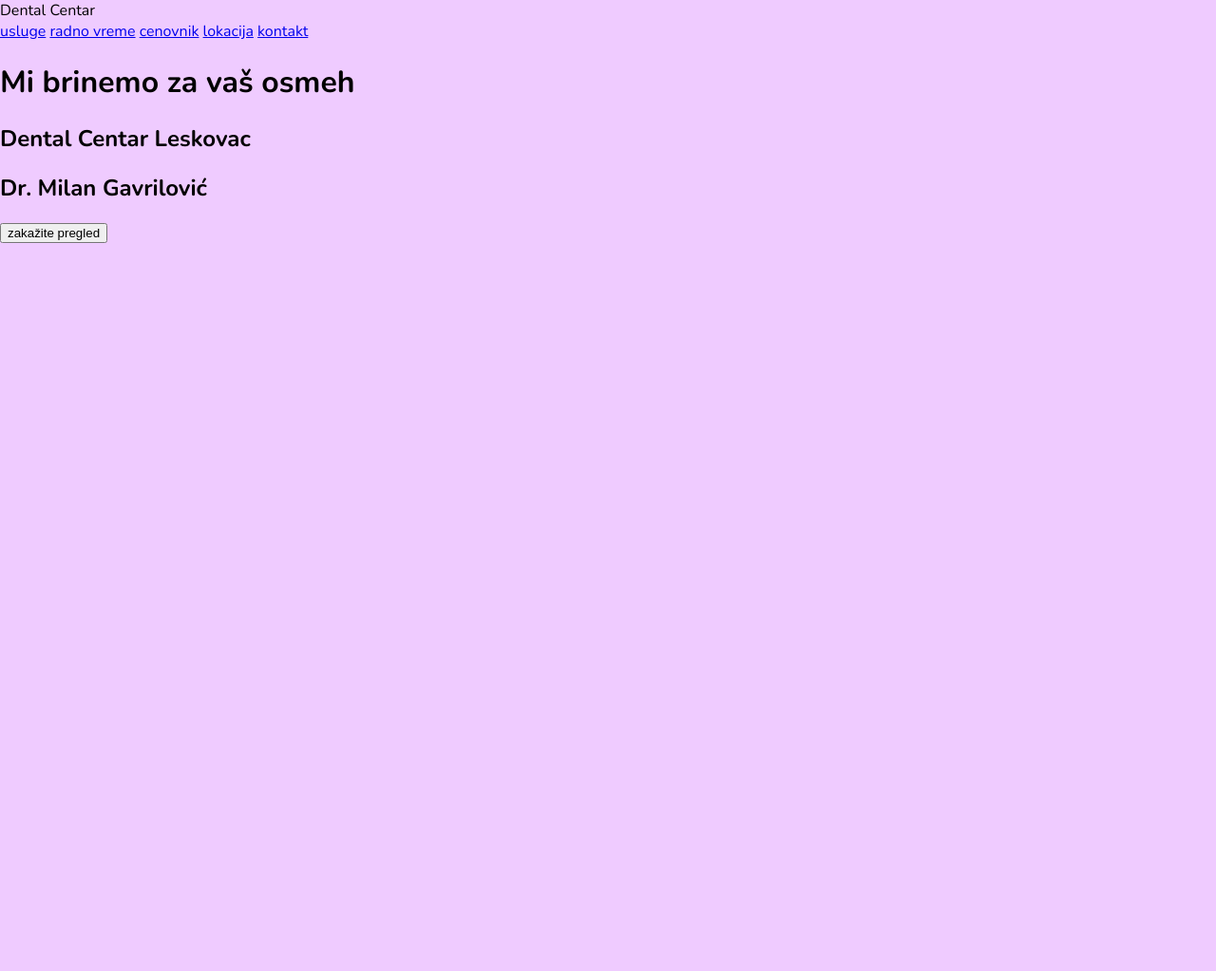
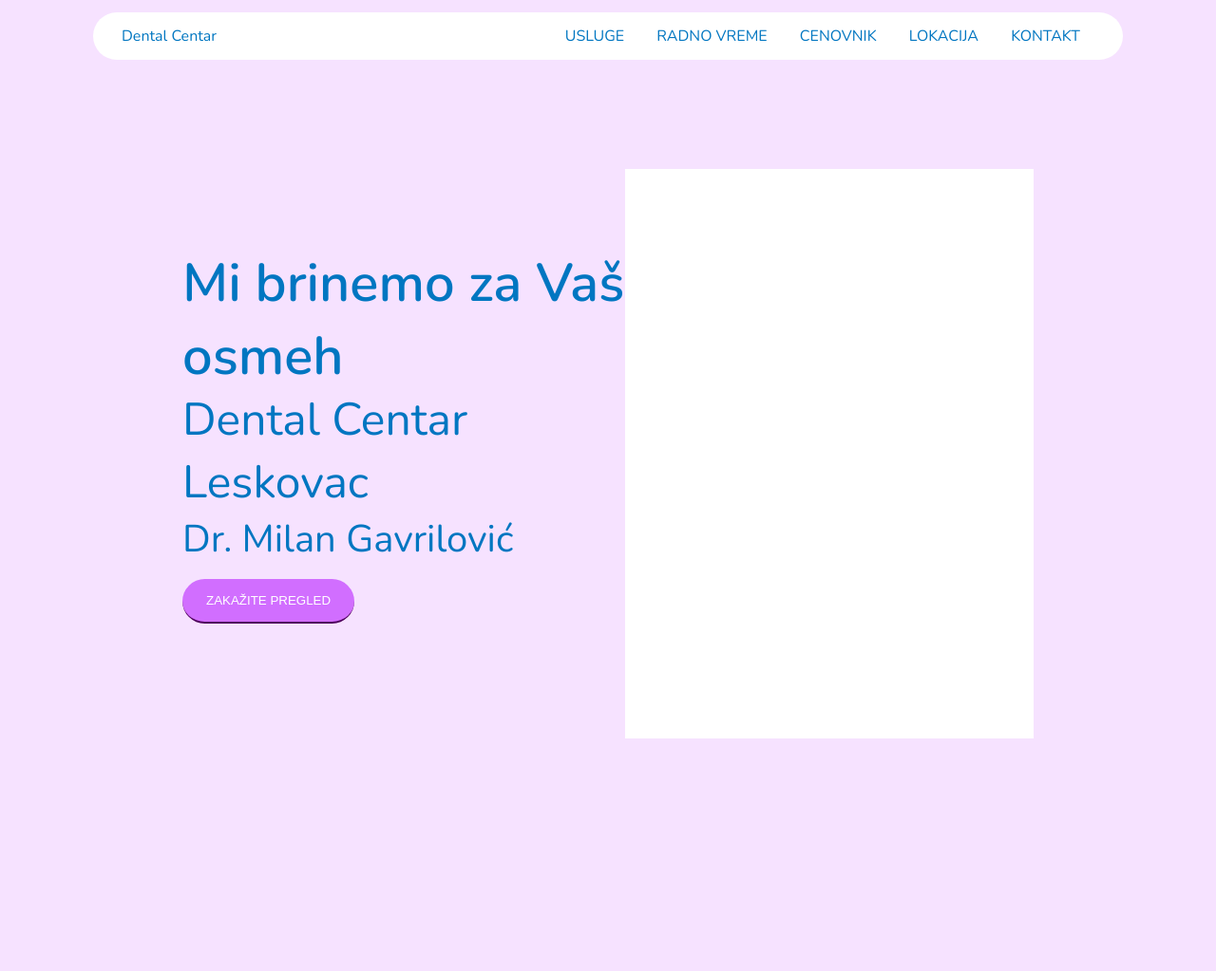
Before and after one commit to zitj/Dental-Centar, a PHP site: page / in a window 1280 px wide. Shown: the whole page at 95% size. Before the commit the page ends 256 px from the top, so only its background shows below. Run offline with PHP 8.4, Linux system fonts and the light colour scheme.

Commit message:
hero section almost done

```diff
--- a/index.html
+++ b/index.html
@@ -22,7 +22,7 @@
 
     <div class="heroSection">
         <div class="left">
-            <h1>Mi brinemo za vaš osmeh</h1>
+            <h1>Mi brinemo za Vaš osmeh</h1>
             <h2>Dental Centar Leskovac</h2>
             <h2>Dr. Milan Gavrilović</h2>
             <button>zakažite pregled</button>
--- a/style/_variables.scss
+++ b/style/_variables.scss
@@ -1,2 +1,2 @@
 $dental-centar-blue: #0076c1;
-$dental-centar-pink: #dc92ff;
+$dental-centar-pink: #d16eff;
--- a/style/style.css
+++ b/style/style.css
@@ -1,7 +1,105 @@
 body {
-  background: #efcbff;
+  background: #f6e2ff;
   margin: 0;
   padding: 0;
   font-family: 'Nunito', sans-serif;
+  color: #0076c1;
+}
+
+a {
+  text-decoration: none;
+  color: #0076c1;
+}
+
+header {
+  background: white;
+  height: 50px;
+  padding: 0px 30px;
+  border-radius: 30px;
+  width: 80%;
+  margin: 1% auto;
+  display: -webkit-box;
+  display: -ms-flexbox;
+  display: flex;
+  line-height: 50px;
+  -webkit-box-pack: justify;
+      -ms-flex-pack: justify;
+          justify-content: space-between;
+}
+
+header nav a {
+  padding: 8px 15px;
+  border-radius: 20px;
+  text-transform: uppercase;
+  -webkit-transition: .2s ease-in-out;
+  transition: .2s ease-in-out;
+}
+
+header nav a:hover {
+  background: #0076c1;
+  color: white;
+}
+
+.heroSection {
+  display: -webkit-box;
+  display: -ms-flexbox;
+  display: flex;
+  -webkit-box-pack: justify;
+      -ms-flex-pack: justify;
+          justify-content: space-between;
+  height: 100vh;
+  width: 70%;
+  margin: 12.5% auto 0%;
+}
+
+.heroSection .left h1 {
+  font-size: 3.5em;
+  margin-bottom: 0;
+  font-weight: 600;
+}
+
+.heroSection .left h2 {
+  font-size: 3em;
+  font-weight: 400;
+  margin-top: -5px;
+  margin-bottom: 0;
+}
+
+.heroSection .left h2:nth-of-type(2) {
+  font-size: 2.5em;
+  margin: 0px 0 15px;
+}
+
+.heroSection .left button {
+  padding: 15px 25px;
+  border-radius: 50px;
+  color: white;
+  background: #d16eff;
+  text-transform: uppercase;
+  border: none;
+  outline: none;
+  cursor: pointer;
+  border-bottom: 2px solid #4e005c;
+  -webkit-transition: .2s ease-in-out;
+  transition: .2s ease-in-out;
+}
+
+.heroSection .left button:hover {
+  opacity: .8;
+  -webkit-transform: scale(1.03);
+          transform: scale(1.03);
+}
+
+.heroSection .left button:active {
+  opacity: 1;
+  -webkit-transform: scale(1);
+          transform: scale(1);
+}
+
+.heroSection .right {
+  height: 600px;
+  width: 600px;
+  margin-top: -5%;
+  background: white;
 }
 /*# sourceMappingURL=style.css.map */
--- a/style/style.scss
+++ b/style/style.scss
@@ -1,8 +1,87 @@
 @import "./variables";
 
 body{
-    background: #efcbff;
+    background: #f6e2ff;
     margin: 0;
     padding: 0;
     font-family: 'Nunito', sans-serif;
+    color: $dental-centar-blue;
 }
+
+a{
+    text-decoration: none;
+    color: $dental-centar-blue;
+}
+header{
+    background: white;
+    height: 50px;
+    padding: 0px 30px;
+    border-radius: 30px;
+    width: 80%;
+    margin: 1% auto;
+    display: flex;
+    line-height: 50px;
+    justify-content: space-between;
+    nav{
+        a{
+            padding: 8px 15px;
+            border-radius: 20px;
+            text-transform: uppercase;
+            transition: .2s ease-in-out;
+            &:hover{
+                background: $dental-centar-blue;
+                color: white;
+            }
+        }
+    }
+}
+.heroSection{
+    display: flex;
+    justify-content: space-between;
+    height: 100vh;
+    width: 70%;
+    margin: 12.5% auto 0%;
+    .left{
+       h1{
+           font-size: 3.5em;
+           margin-bottom: 0;
+           font-weight: 600;
+       }
+       h2{
+           font-size: 3em;
+           font-weight: 400;
+           margin-top: -5px;
+           margin-bottom: 0;
+           &:nth-of-type(2){
+               font-size: 2.5em;
+               margin: 0px 0 15px;
+           }
+       }
+       button{
+           padding: 15px 25px;
+           border-radius: 50px;
+           color: white;
+           background: $dental-centar-pink;
+           text-transform: uppercase;
+           border: none;
+           outline: none;
+           cursor: pointer;
+           border-bottom: 2px solid rgb(78, 0, 92);
+           transition: .2s ease-in-out;
+            &:hover{
+                opacity: .8;
+                transform: scale(1.03);
+            }
+            &:active{
+                opacity: 1;
+                transform: scale(1);
+            }
+        }
+    }
+    .right{
+        height: 600px;
+        width: 600px;
+        margin-top: -5%;
+        background: white;
+    }
+}
```
Also changed, not shown: 1 other file.
